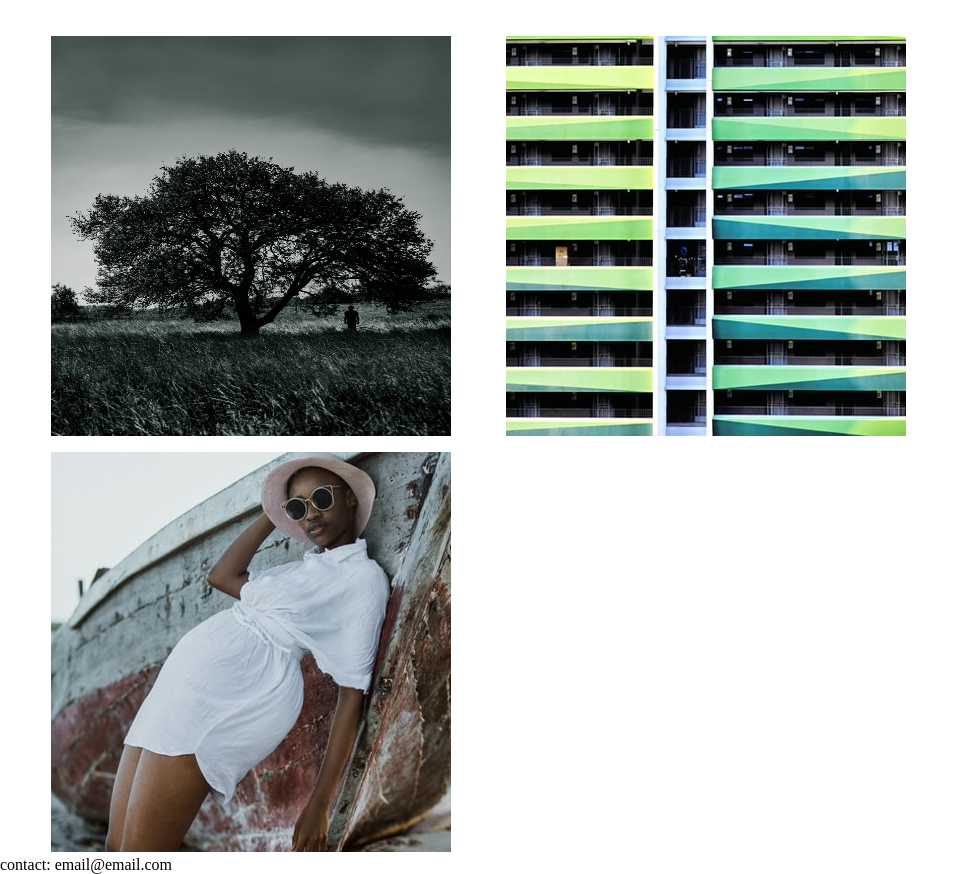
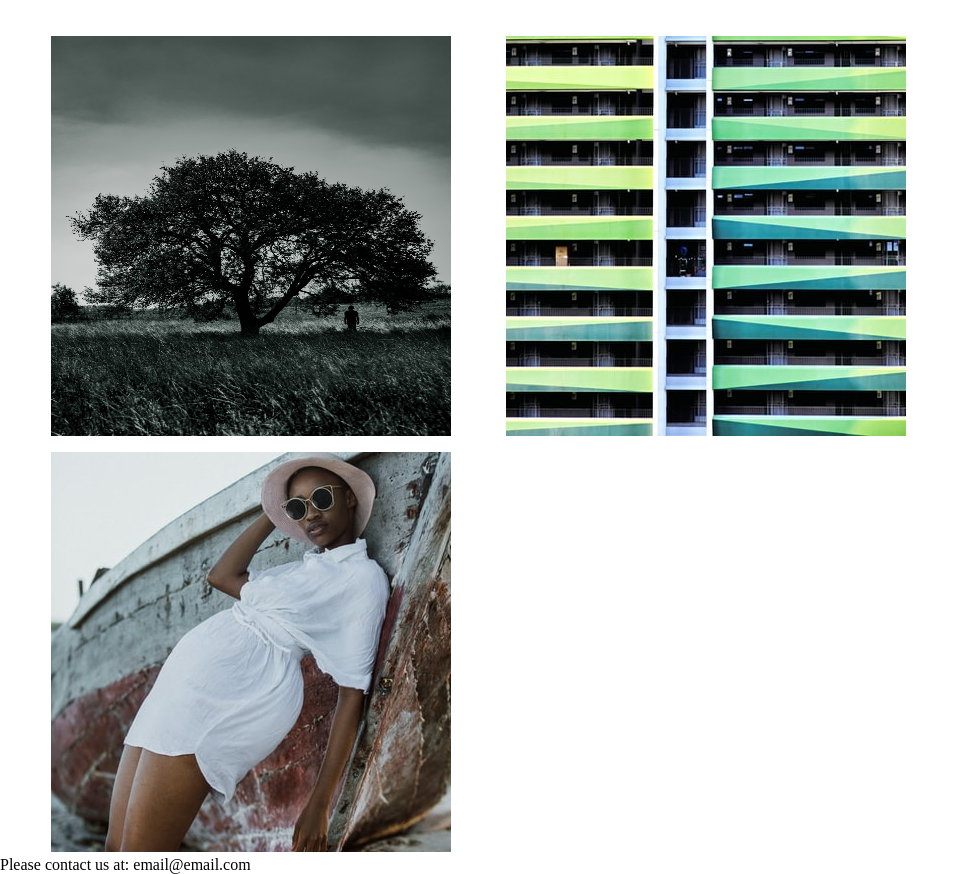
Before and after one commit to Schmelzofen/Lev1_1_git-terminal-Grundlagen_git, a plain HTML site: page index.html in a window 1280 px wide. Shown: the part 93-967 px from the top of the page, without its empty margins (0-969 px from the left). Drawn offline with Linux system fonts and the light colour scheme.

Commit message:
Footer verbesserung

```diff
--- a/index.html
+++ b/index.html
@@ -12,8 +12,8 @@
     <img src="./1.jpeg" alt="Depression">
     <img src="./2.jpeg" alt="Haus">
     <img src="./3.jpeg" alt="Frau">
-    <div id="footer">
-        contact: email@email.com
-    </div>
+    <footer id=”footer”>
+        Please contact us at: email@email.com
+    </footer>
 </body>
 </html>
```
